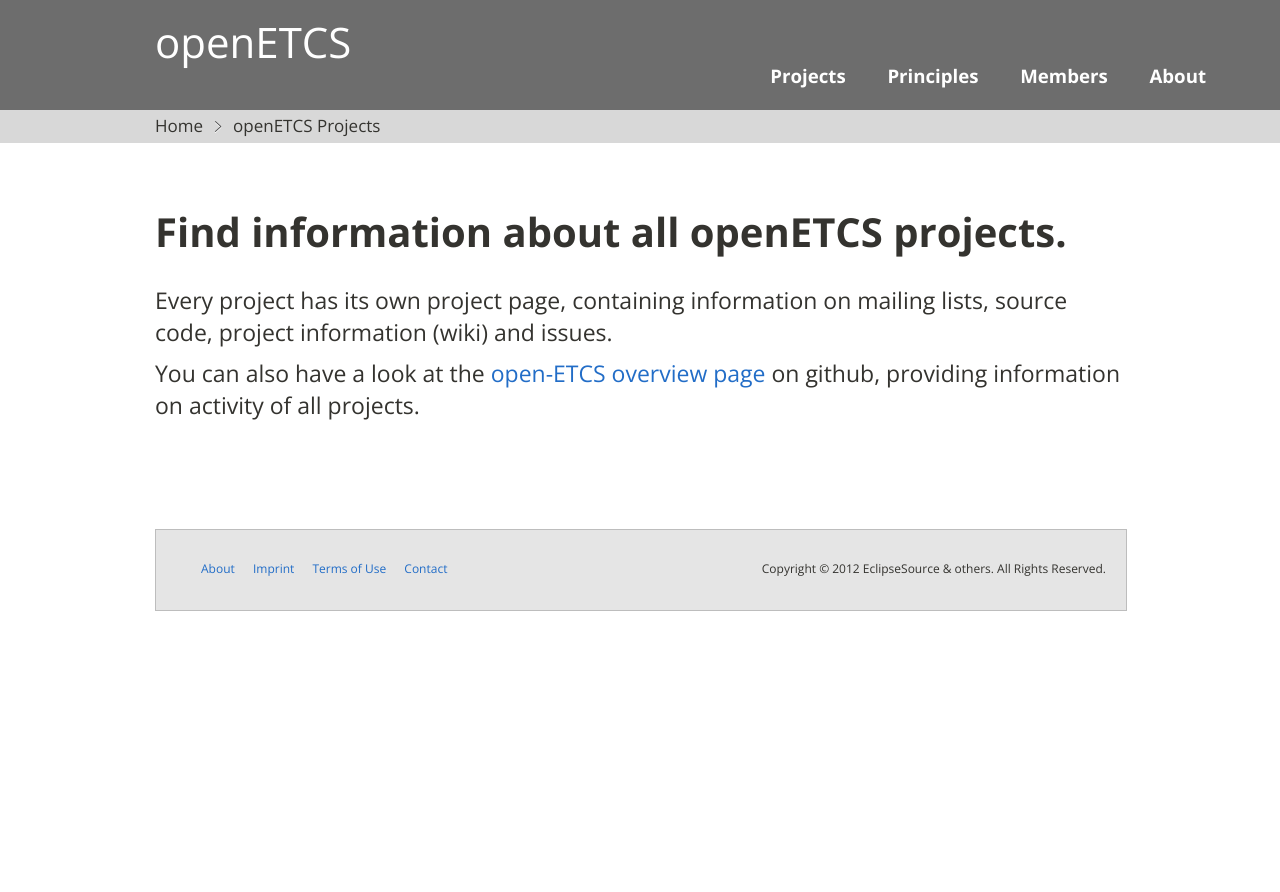
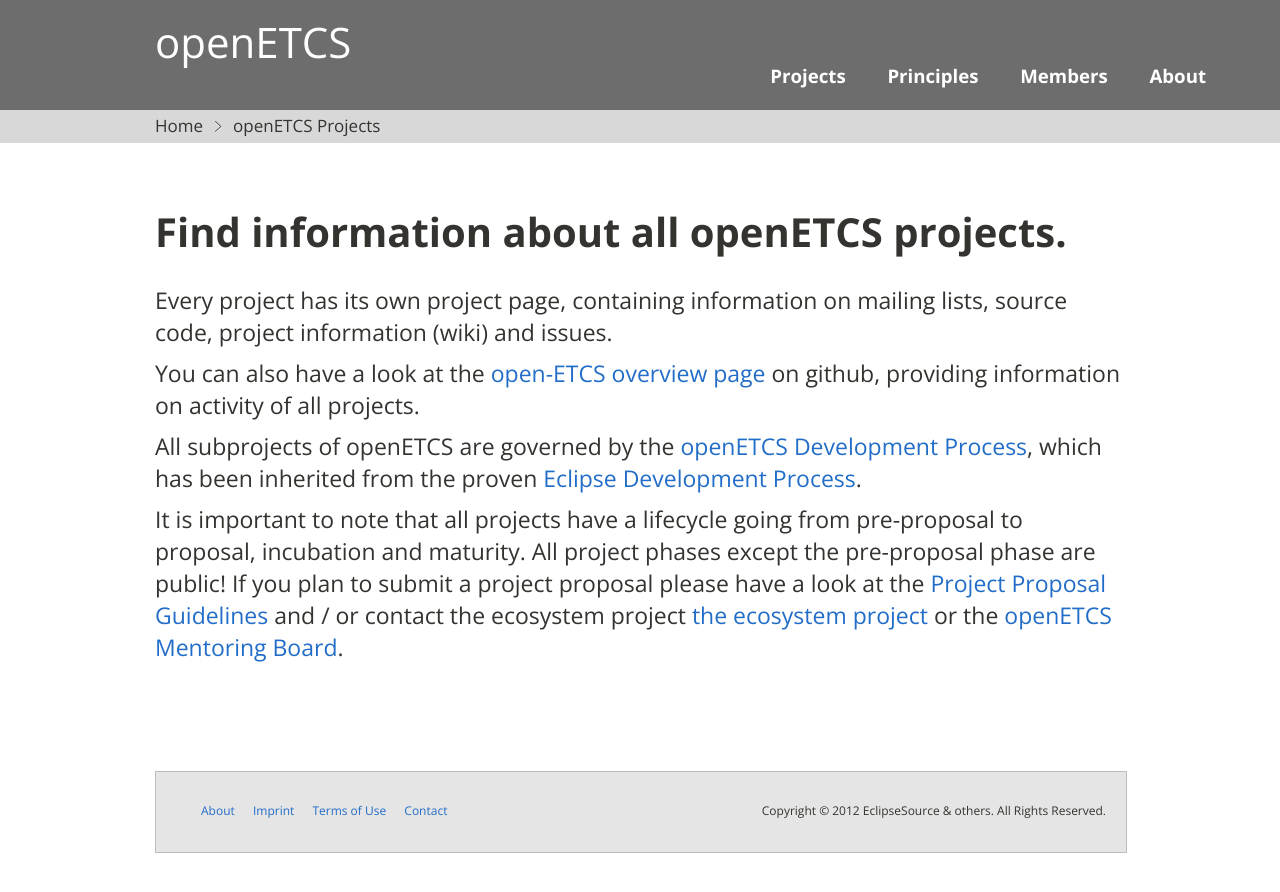
Before and after one commit to openETCS/openetcs.github.com, a Jekyll site: the page built from projects.html, in a window 1280 px wide. Shown: the top 892 px of the page. Built offline with Jekyll 4.4.1, drawn with Linux system fonts in a browser that asks for light colours.

Commit message:
Update projects.html

```diff
--- a/projects.html
+++ b/projects.html
@@ -30,4 +30,10 @@ $.ajax({
 <p>
 You can also have a look at the <a href="https://github.com/openETCS">open-ETCS overview page</a> on github, providing information on activity of all projects.
 </p>
+
+<p>
+ All subprojects of openETCS are governed by the <a href="https://github.com/openETCS/ecosystem/wiki/openETCS-Development-Process">openETCS Development Process</a>, which has been inherited from the proven <a href="http://www.eclipse.org/projects/dev_process/development_process_2011.php">Eclipse Development Process</a>.
+</p>
+<p>
+ It is important to note that all projects have a lifecycle going from pre-proposal to proposal, incubation and maturity. All project phases except the pre-proposal phase are public! If you plan to submit a project proposal please have a look at the <a href="https://github.com/openETCS/ecosystem/wiki/Project-Proposal-Guidelines">Project Proposal Guidelines</a> and / or contact the ecosystem project <a href="mailto:ep@openetcs.org">the ecosystem project</a> or the <a href="mailto:mentoring-board@openetcs.org">openETCS Mentoring Board</a>.
 </div>
```
